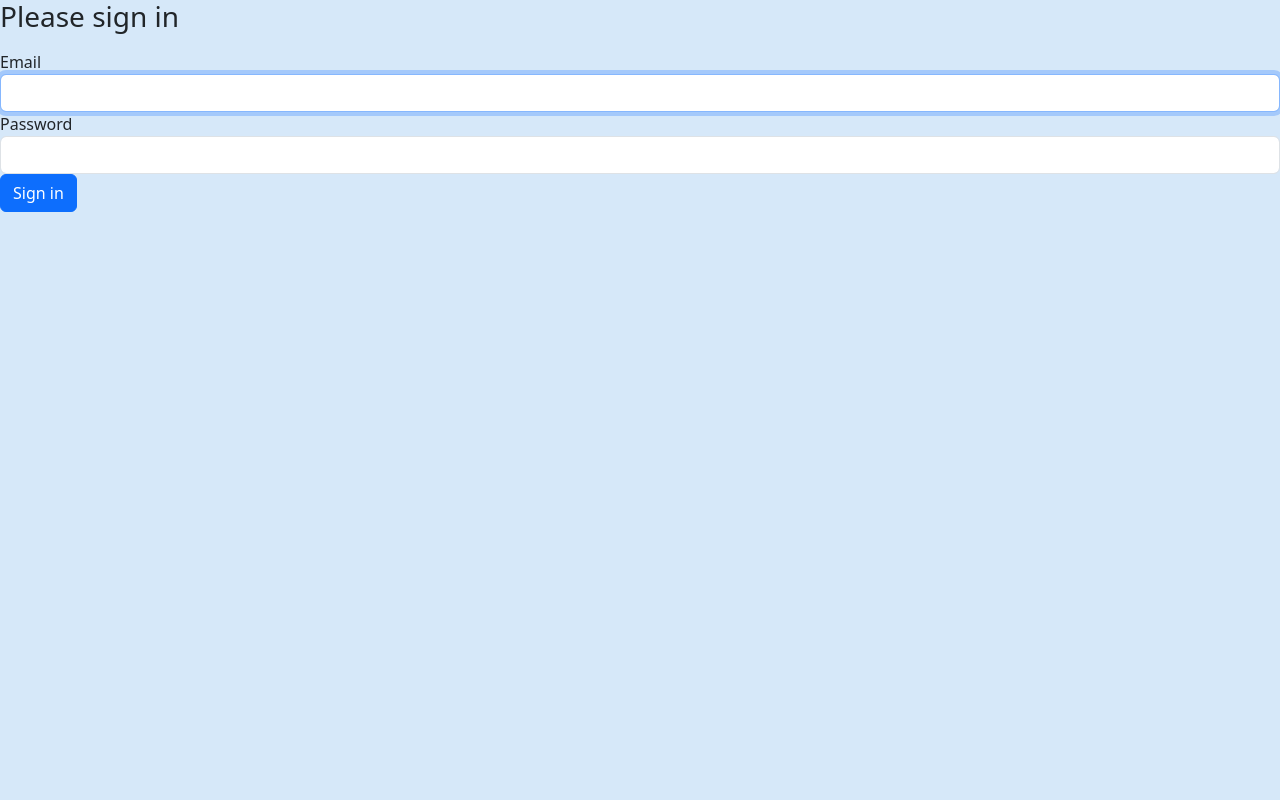
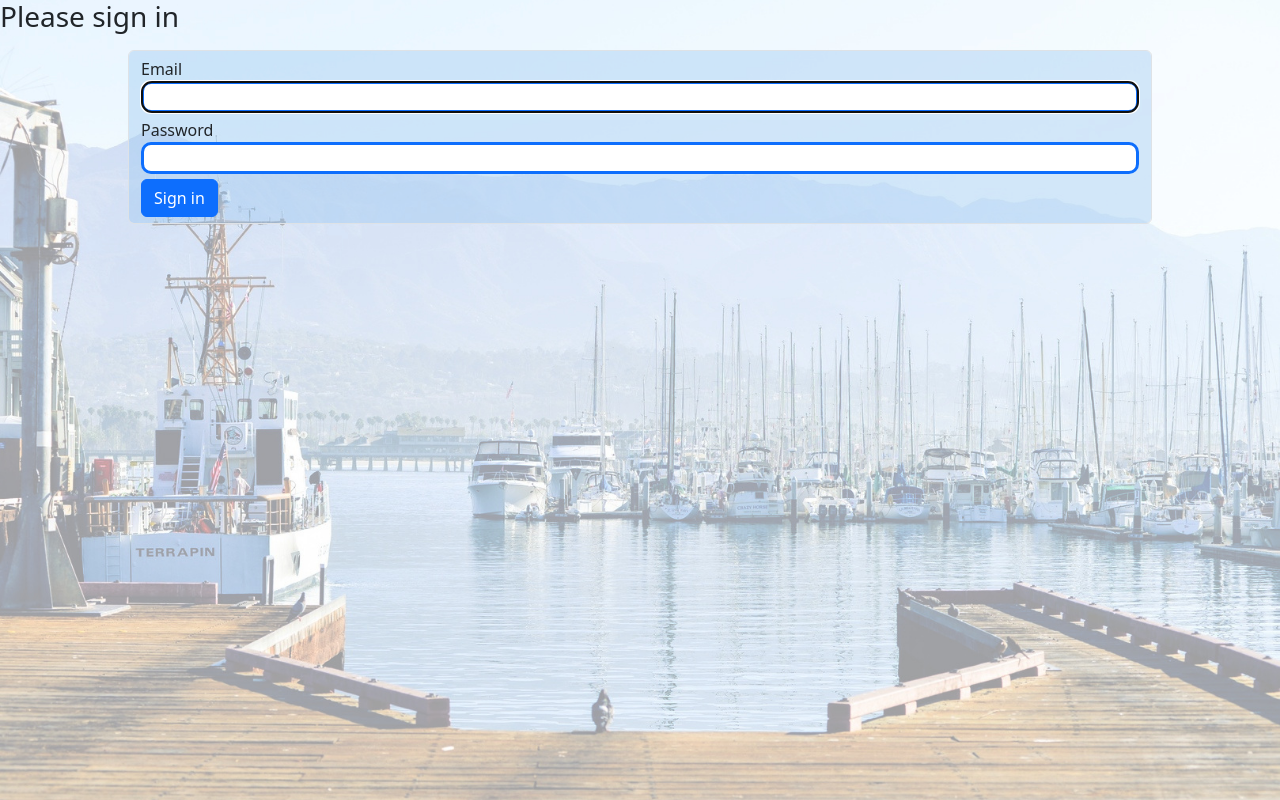
Before and after one commit to AlexHerisseDev/projSymfony, a Symfony app: template templates/security/login.html.twig in a window 1280 px wide. Run offline with Twig, Linux system fonts and the light colour scheme; the template is opened without the code that fills it, so the values that code supplies are empty; some libraries are stand-ins or nearby versions.

Commit message:
Modif finales

```diff
--- a/public/css/style.css
+++ b/public/css/style.css
@@ -4,7 +4,7 @@ body{
 
 }
 
-.index-container{
+.bg-container{
     background-image: url(../images/dock_bg2.jpg);
     background-size: cover;
     background-position: center;
@@ -58,6 +58,7 @@ a{
     flex-direction: row;
     justify-content: center;
     font-size: 40px;
+    margin-bottom: 1rem;
 }
 .titlep1{
     color: black;
@@ -156,3 +157,29 @@ a{
 .footerText{
     margin-right: 5px;
 }
+
+.indexText{
+    font-size: 20px;
+}
+
+.form-control{
+    width: 80%;
+    display: block;
+    margin-left: auto;
+    margin-right: auto;
+    flex-direction: row;
+    justify-content: center;
+    align-items: center;
+    background-color: rgba(154, 198, 241, 0.4);
+}
+
+.logRegInputBar{
+    border-radius: 10px;
+    border: solid #0d6efd;
+    margin-bottom: 5px;
+}
+
+.foo{
+    display:flex;
+    flex-direction: column;
+}
--- a/templates/accueil/index.html.twig
+++ b/templates/accueil/index.html.twig
@@ -4,7 +4,7 @@
 
 {% block body %}
 
-<div class="index-container">
+<div class="bg-container">
     <div class="title-container">
         <span class="titlep1">Welcome to Tutor</span>
         <span class="titlep2">Ship</span>
@@ -33,11 +33,11 @@
         {% if user.getUserInfo.getUsername == "username" %}
             <h4 class="text-center">Please feel free to change your username and avatar by going to your profile in the dropdown menu located in the top-right of your screen</h2>
         {% endif %}
-        <p class="m-2">Feel free to browser the list of lessons accesible at the top of your screen to browse our {{nbLessons}} currently available lessons.</p>
+        <p class="m-2 indexText">Feel free to browser the list of lessons accesible at the top of your screen to browse our {{nbLessons}} currently available lessons.</p>
     {% endif %}
 
     {% if is_granted("ROLE_TEACHER")%}
-        <p class="m-2">As a teacher, feel free to access the list of lessons, then press the "create a lesson" button to create a new lesson.</p>
+        <p class="m-2 indexText">As a teacher, feel free to access the list of lessons, then press the "create a lesson" button to create a new lesson.</p>
     {% endif %}
 
 </div>
--- a/templates/security/login.html.twig
+++ b/templates/security/login.html.twig
@@ -1,8 +1,9 @@
 {% extends 'base.html.twig' %}
 
-{% block title %}Log in!{% endblock %}
+{% block title %}Log in{% endblock %}
 
 {% block body %}
+    <div class="bg-container">
         <form method="post">
             {% if error %}
                 <div class="alert alert-danger">{{ error.messageKey|trans(error.messageData, 'security') }}</div>
@@ -15,10 +16,15 @@
             {% endif %}
 
             <h1 class="h3 mb-3 font-weight-normal">Please sign in</h1>
+            <div class="form-control">
+            <div class="foo">
                 <label for="inputEmail">Email</label>
-    <input type="email" value="{{ last_username }}" name="email" id="inputEmail" class="form-control" autocomplete="email" required autofocus>
+                <input type="email" value="{{ last_username }}" name="email" id="inputEmail" class="logRegInputBar" autocomplete="email" required autofocus>
+            </div>
+            <div class="foo">
                 <label for="inputPassword">Password</label>
-    <input type="password" name="password" id="inputPassword" class="form-control" autocomplete="current-password" required>
+                <input type="password" name="password" id="inputPassword" class="logRegInputBar" autocomplete="current-password" required>
+            </div>
 
                 <input type="hidden" name="_csrf_token"
                     value="{{ csrf_token('authenticate') }}"
@@ -27,5 +33,7 @@
                 <button class="btn btn-primary" type="submit">
                     Sign in
                 </button>
+            </div>
         </form>
+    </div>
 {% endblock %}
```
Also changed, not shown: templates/registration/register.html.twig (+16 -4 lines). Lines whose indentation alone changed are shown as unchanged.
